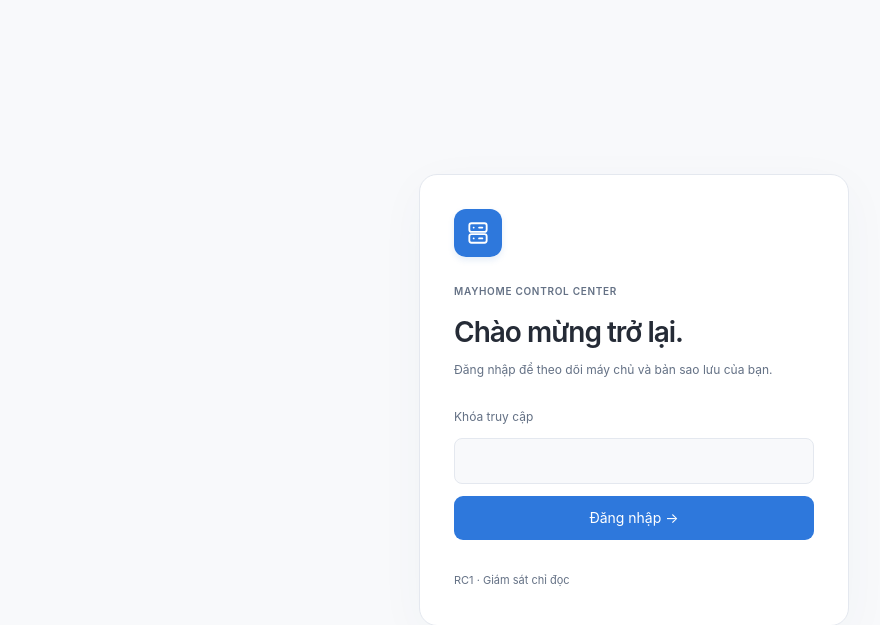
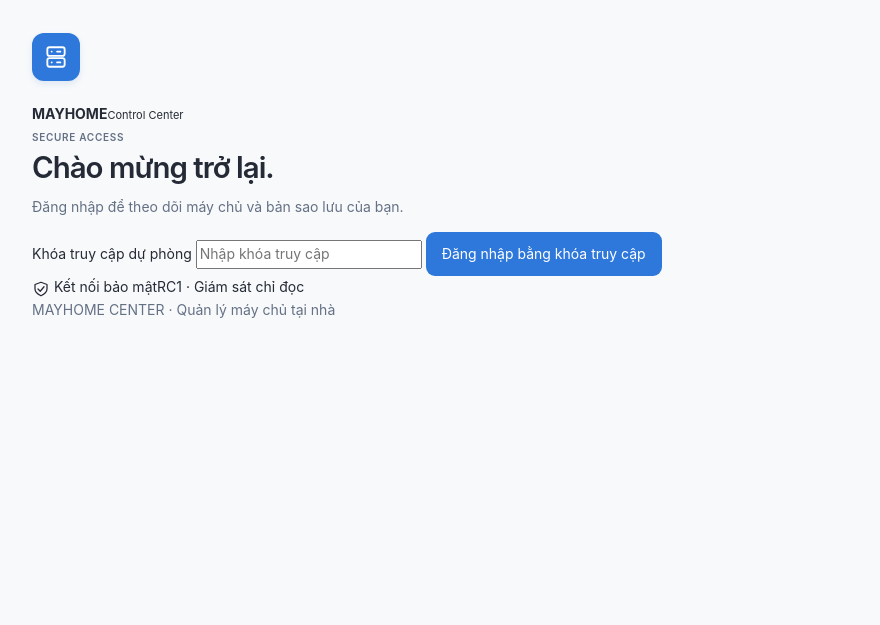
Before and after one commit to kuongnguyen/mayhome, a Flask app: page /login in a window 1280 px wide. Shown: the top 625 px of the page, without its empty margins (6-886 px from the left). Run offline with Flask 3, Linux system fonts and the light colour scheme.

Commit message:
Redesign secure login page with passkey-first layout

```diff
--- a/src/mayhome_center/templates/login.html
+++ b/src/mayhome_center/templates/login.html
@@ -1,2 +1,46 @@
 {% from 'icons.html' import icon %}
-<!doctype html><html lang="vi"><meta charset="utf-8"><meta name="viewport" content="width=device-width, initial-scale=1"><title>Đăng nhập · MAYHOME CENTER</title><link rel="stylesheet" href="/static/app.css"><body class="login"><main class="login-card"><span class="login-mark">{{ icon('server') }}</span><span class="eyebrow">MAYHOME CONTROL CENTER</span><h1>Chào mừng trở lại.</h1><p>Đăng nhập để theo dõi máy chủ và bản sao lưu của bạn.</p><form method="post"><input type="hidden" name="csrf" value="{{ session.csrf }}"><label for="token">Khóa truy cập</label><input id="token" name="token" type="password" autocomplete="current-password" required maxlength="256"><button>Đăng nhập →</button></form>{% if error %}<p role="alert" class="error">{{ error }}</p>{% endif %}{% if config.PASSKEY_ENABLED %}<div id="passkeys" data-csrf="{{ session.csrf }}"></div><button id="login-passkey" type="button">Đăng nhập bằng passkey</button><p id="passkey-message" role="status"></p><script src="/static/passkeys.js" defer></script>{% endif %}<small>RC1 · Giám sát chỉ đọc</small></main></body></html>
+<!doctype html>
+<html lang="vi">
+<head>
+  <meta charset="utf-8">
+  <meta name="viewport" content="width=device-width, initial-scale=1">
+  <meta name="theme-color" content="#f8f9fb">
+  <title>Đăng nhập · MAYHOME CENTER</title>
+  <link rel="stylesheet" href="/static/app.css">
+</head>
+<body class="auth-page">
+  <main class="auth-layout">
+    <section class="auth-card" aria-labelledby="login-title">
+      <a class="auth-brand" href="/" aria-label="MAYHOME CENTER">
+        <span class="login-mark">{{ icon('server') }}</span>
+        <span><strong>MAYHOME</strong><small>Control Center</small></span>
+      </a>
+      <div class="auth-intro">
+        <span class="eyebrow">SECURE ACCESS</span>
+        <h1 id="login-title">Chào mừng trở lại.</h1>
+        <p>Đăng nhập để theo dõi máy chủ và bản sao lưu của bạn.</p>
+      </div>
+      {% if config.PASSKEY_ENABLED %}
+      <div class="auth-passkey-block">
+        <div class="auth-option-icon" aria-hidden="true">{{ icon('shield') }}</div>
+        <div><strong>Đăng nhập an toàn bằng Passkey</strong><p>Dùng khóa bảo mật hoặc xác thực trên thiết bị của bạn.</p></div>
+        <div id="passkeys" data-csrf="{{ session.csrf }}"></div>
+        <button id="login-passkey" class="auth-primary" type="button">{{ icon('key') }} Đăng nhập bằng Passkey</button>
+        <p id="passkey-message" class="auth-message" role="status" aria-live="polite"></p>
+      </div>
+      <div class="auth-divider"><span>hoặc dùng phương thức dự phòng</span></div>
+      {% endif %}
+      <form class="auth-fallback" method="post">
+        <input type="hidden" name="csrf" value="{{ session.csrf }}">
+        <label for="token">Khóa truy cập dự phòng</label>
+        <input id="token" name="token" type="password" autocomplete="current-password" required maxlength="256" placeholder="Nhập khóa truy cập">
+        <button class="auth-secondary" type="submit">Đăng nhập bằng khóa truy cập</button>
+      </form>
+      {% if error %}<p role="alert" class="error auth-error">{{ error }}</p>{% endif %}
+      <div class="auth-footer"><span>{{ icon('shield') }} Kết nối bảo mật</span><span>RC1 · Giám sát chỉ đọc</span></div>
+    </section>
+    <p class="auth-caption">MAYHOME CENTER <span>·</span> Quản lý máy chủ tại nhà</p>
+  </main>
+  {% if config.PASSKEY_ENABLED %}<script src="/static/passkeys.js" defer></script>{% endif %}
+</body>
+</html>
```
